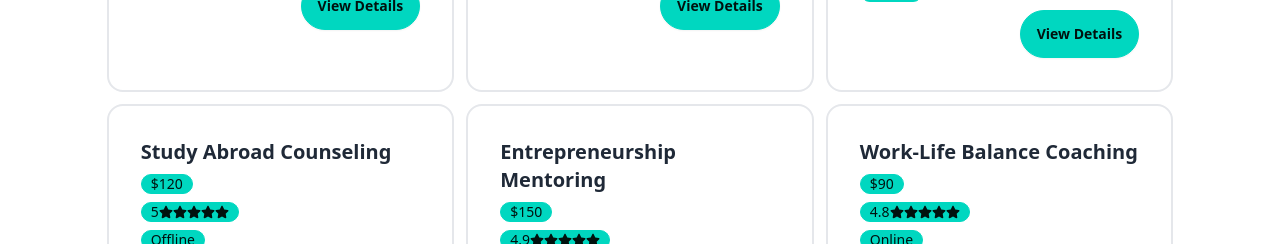
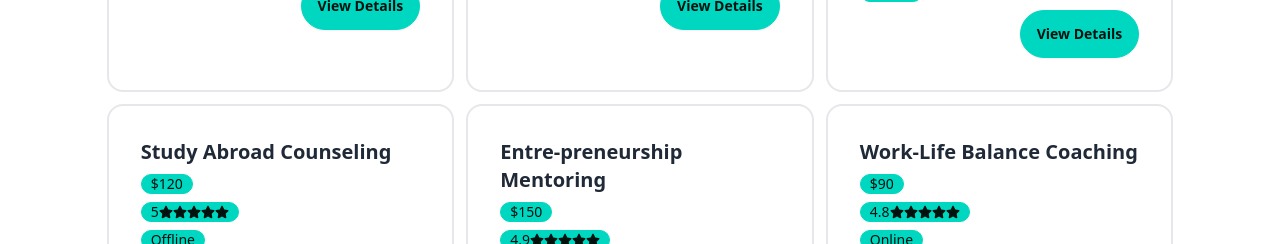
Before and after one commit to habib395/career-coach, a React (Vite) app: page /about in a window 1280 px wide. Shown: the part 1220-1464 px from the top of the page. Built offline with nearby package versions, Linux system fonts and the light colour scheme; no server answers; sample sign-in values are in the browser's storage.

Commit message:
final check Done

```diff
--- a/public/service.json
+++ b/public/service.json
@@ -79,7 +79,7 @@
   {
     "id": 8,
     "image": "https://i.ibb.co/vzD1wYf/eight.png",
-    "serviceName": "Entrepreneurship Mentoring",
+    "serviceName": "Entre-preneurship Mentoring",
     "category": "Group",
     "description": "Support and advice to help you launch and grow your business.",
     "pricing": "$150",
--- a/src/Home/Home.jsx
+++ b/src/Home/Home.jsx
@@ -7,7 +7,6 @@ import { Helmet } from "react-helmet-async";
 
 const Home = () => {
   const services = useLoaderData();
-  // console.log(services)
   return (
     <div>
       <Helmet>
--- a/src/Profile/Profile.jsx
+++ b/src/Profile/Profile.jsx
@@ -35,7 +35,7 @@ const Profile = () => {
       </Helmet>
       <ToastContainer />
       <div className="flex-row sm:flex w-11/12 mx-auto">
-        <div className="hero">
+        <div className="hero bg-base-300 rounded-lg">
           <div className="flex-col lg:flex-row-reverse">
             {user && (
               <div>
@@ -51,7 +51,7 @@ const Profile = () => {
           </div>
         </div>
         <div className="hero bg-base-200 py-4">
-          <div className="hero-content px-0 flex-col lg:flex-row-reverse">
+          <div className="hero-content flex-col lg:flex-row-reverse px-0">
             <div className="card bg-base-100 ">
               <h2 className="text-center font-bold py-5">Update Profile</h2>
               <form onSubmit={updateSubmit} className="card-body">
--- a/src/components/About/About.jsx
+++ b/src/components/About/About.jsx
@@ -9,9 +9,8 @@ import "aos/dist/aos.css";
 
 const About = () => {
   const services = useLoaderData();
-  // console.log(services);
   return (
-    <div>
+    <div className="overflow-hidden">
         <Helmet>
             <title>About | LIFE COACH</title>
         </Helmet>
```
Also changed, not shown: src/components/AuthProvider/AuthProvider.jsx (+4 -6 lines).
